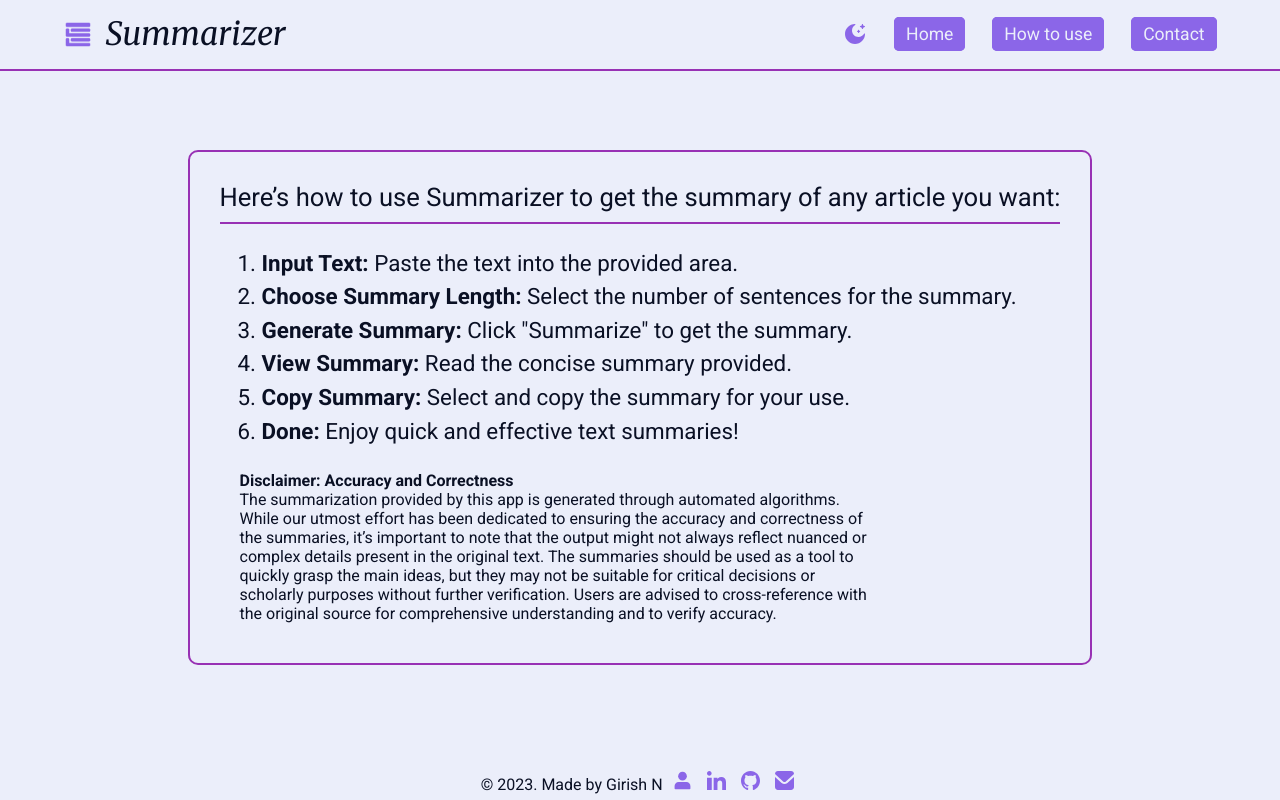
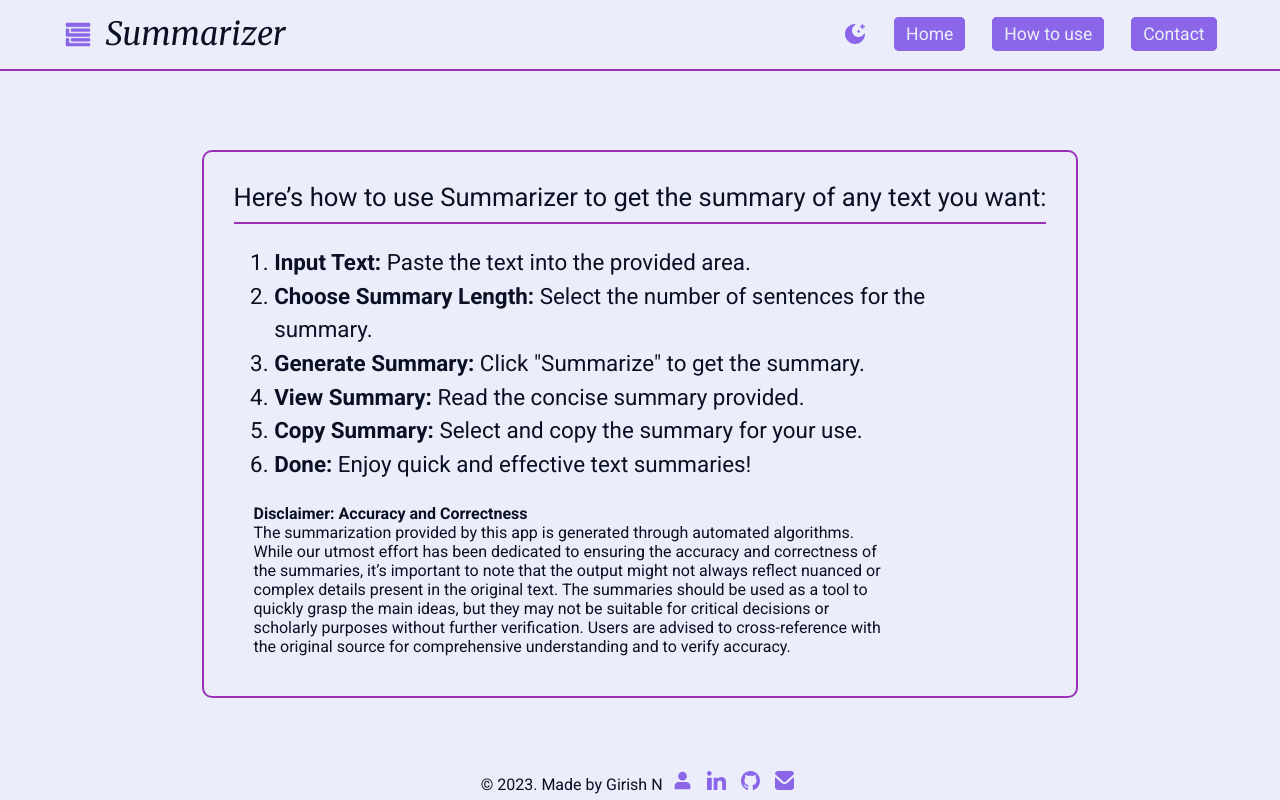
Before and after one commit to girish-n7/summarizer, a React (Vite) app: page /#/help in a window 1280 px wide. Built offline with nearby package versions, Linux system fonts and the light colour scheme.

Commit message:
help page update

```diff
--- a/src/components/Help.jsx
+++ b/src/components/Help.jsx
@@ -2,7 +2,7 @@ export default function Help() {
   return (
     <div className="help--container">
       <p className="help--head">
-        Here&#8217;s how to use Summarizer to get the summary of any article you
+        Here&#8217;s how to use Summarizer to get the summary of any text you
         want: <hr className="help--hr" />
       </p>
       <ol className="help--instructions">
```
